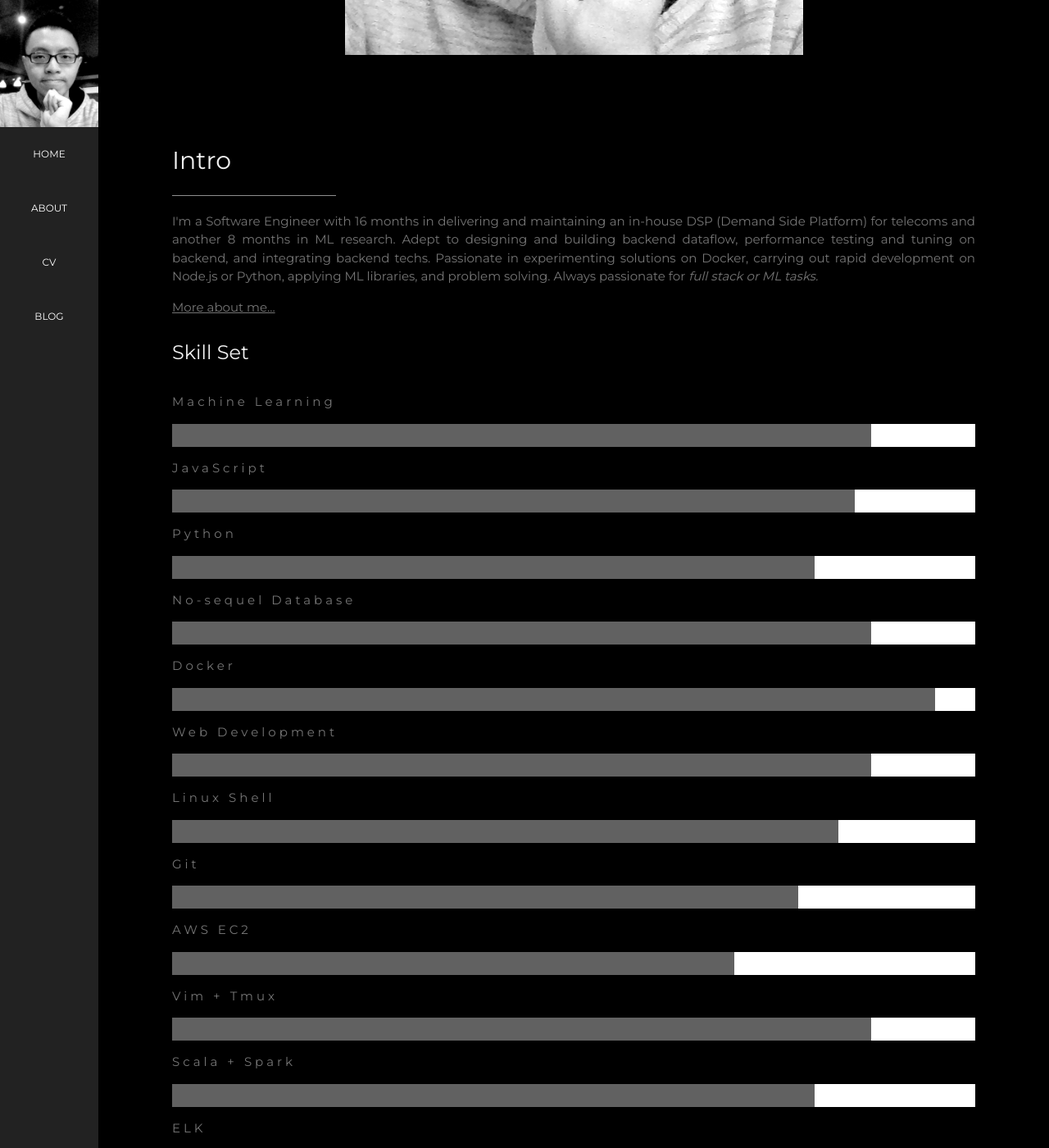
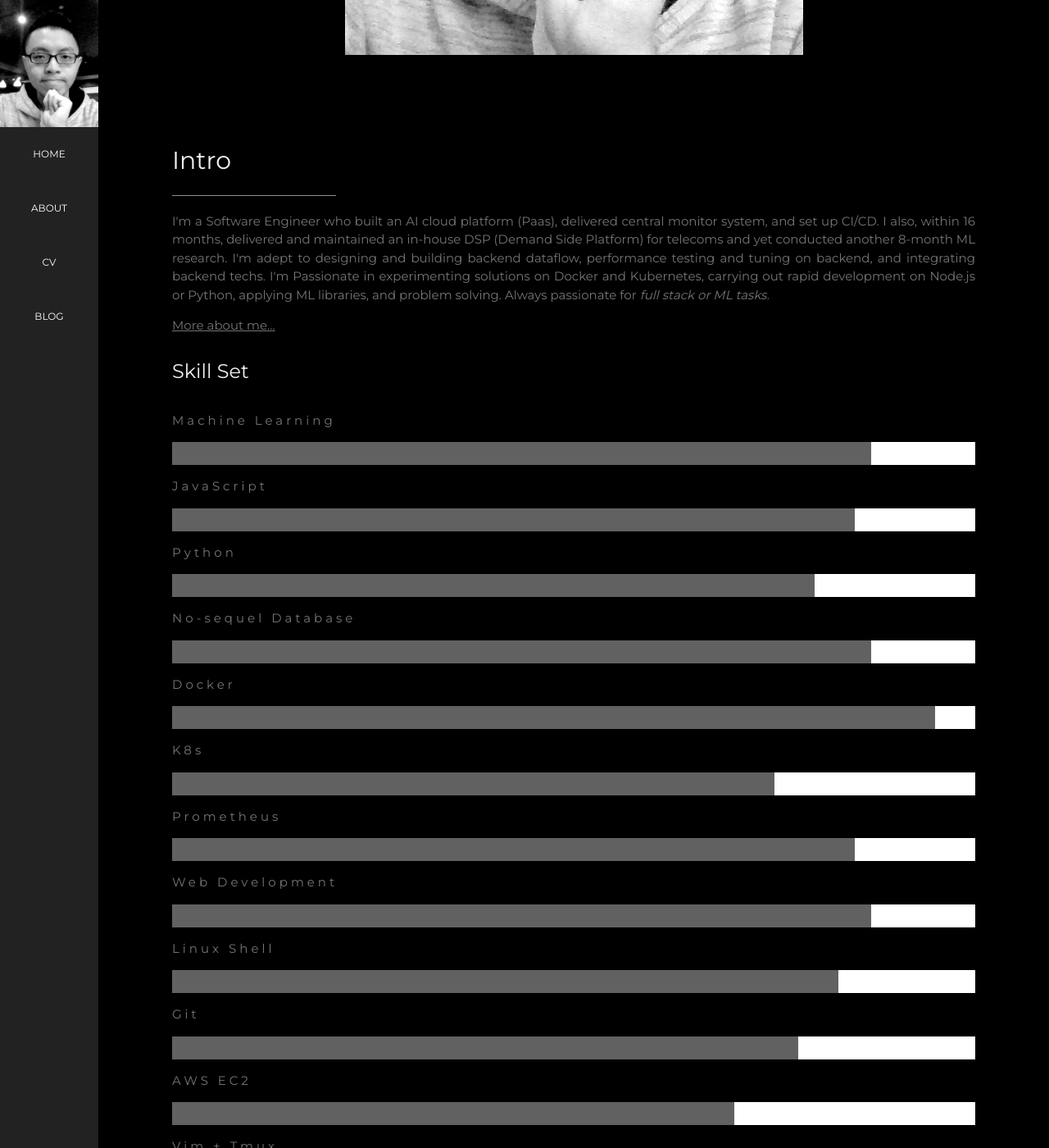
Before and after one commit to LplusKira/LplusKira.github.io, a Jekyll site: the page index.html, which Jekyll copies as it is, in a window 1280 px wide and 1400 px high, scrolled down 856 px. Shown: the whole window at 82% size. Built offline with Jekyll 4.4.1, drawn with Linux system fonts in a browser that asks for light colours.

Commit message:
update Homepage

```diff
--- a/index.html
+++ b/index.html
@@ -63,7 +63,7 @@
       <div id="about" class="w3-content w3-justify w3-text-grey w3-padding-64">
         <h2 class="w3-text-light-grey">Intro</h2>
         <hr style="width:200px" class="w3-opacity">
-        <p>I'm a Software Engineer with 16 months in delivering and maintaining an in-house DSP (Demand Side Platform) for telecoms and another 8 months in ML research. Adept to designing and building backend dataflow, performance testing and tuning on backend, and integrating backend techs. Passionate in experimenting solutions on Docker, carrying out rapid development on Node.js or Python, applying ML libraries, and problem solving. Always passionate for <span style="font-style: italic"> full stack or ML tasks.</span>
+        <p>I'm a Software Engineer who built an AI cloud platform (Paas), delivered central monitor system, and set up CI/CD. I also, within 16 months, delivered and maintained an in-house DSP (Demand Side Platform) for telecoms and yet conducted another 8-month ML research. I'm adept to designing and building backend dataflow, performance testing and tuning on backend, and integrating backend techs. I'm Passionate in experimenting solutions on Docker and Kubernetes, carrying out rapid development on Node.js or Python, applying ML libraries, and problem solving. Always passionate for <span style="font-style: italic"> full stack or ML tasks.</span>
         </p>
         <a href="/cv">More about me...</a>
         <h3 class="w3-padding-16 w3-text-light-grey">Skill Set</h3>
@@ -91,6 +91,16 @@
           <p class="w3-wide">Docker</p>
           <div class="w3-white">
             <div class="w3-dark-grey" style="width:95%"></div>
+          </div>
+
+          <p class="w3-wide">K8s</p>
+          <div class="w3-white">
+            <div class="w3-dark-grey" style="width:75%"></div>
+          </div>
+
+          <p class="w3-wide">Prometheus</p>
+          <div class="w3-white">
+            <div class="w3-dark-grey" style="width:85%"></div>
           </div>
 
           <p class="w3-wide">Web Development</p>
```
